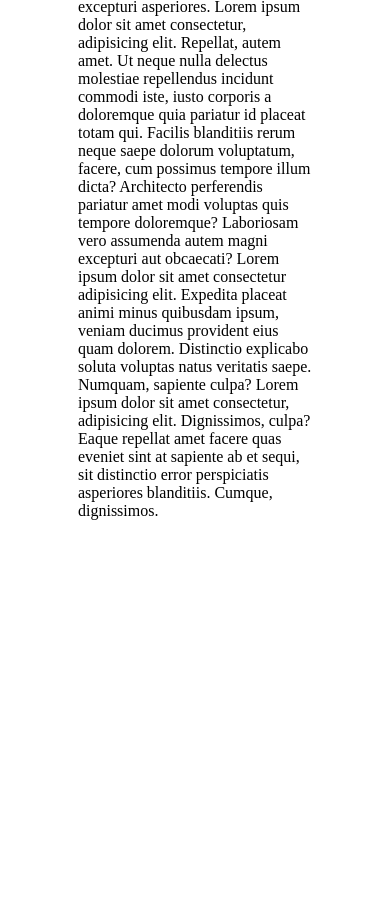
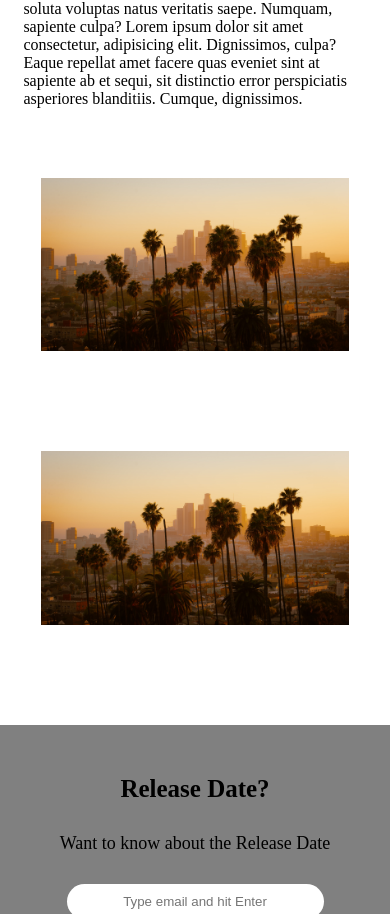
Before and after one commit to saadmalik200/Media-queries-movie-site, a plain HTML site: page index.html in a window 390 px wide. Shown: the part 1086-2000 px from the top of the page. Before the commit the page ends 1626 px from the top, so only its background shows below. Drawn offline with Linux system fonts and the light colour scheme.

Commit message:
Filled the content

```diff
--- a/css/style.css
+++ b/css/style.css
@@ -125,20 +125,71 @@ main h1 {
 }
 
 main p {
+  text-align: left;
   margin: 2rem auto;
 }
 
+.sectionImg {
+  display: flex;
+
+  width: 90%;
+  /* gap: 10rem; */
+  margin: 0 auto;
+}
+
+.sectionImg img {
+  width: 90%;
+  display: block;
+  margin: 5rem auto;
+}
+
+.topFooter {
+  background-color: gray;
+  padding: 10rem 0;
+}
+
+.topFooter h3,
+p,
+input {
+  display: block;
+  margin: 0 auto;
+  /* margin-left: 2rem; */
+  text-align: center;
+}
+
+.topFooter h3 {
+  font-size: 4rem;
+}
+.topFooter p {
+  font-size: 2.5rem;
+  margin: 3rem 0;
+}
+
+.topFooter input {
+  padding: 1rem 4rem;
+  border-radius: 2rem;
+  border: none;
+}
+
+.bottomFooter {
+  background-color: red;
+  padding: 4rem 0;
+}
+
+.bottomFooter p {
+  color: white;
+}
 /*
-
-
-
-
-
-
-
-
-
-
+.
+.
+.
+.
+.
+.
+.
+.
+.
+.
 */
 
 /* MEDIA QUERIES */
@@ -189,6 +240,44 @@ main p {
   nav {
     font-size: 1.9rem;
   }
+
+  main {
+    margin: 0 10%;
+  }
+
+  main h1 {
+    color: red;
+    margin-top: 3rem;
+    font-size: 5rem;
+    margin-bottom: 3rem;
+  }
+
+  main p {
+    margin: 2rem auto;
+  }
+
+  .sectionImg {
+    display: flex;
+
+    width: 90%;
+    /* gap: 10rem; */
+    margin: 0 auto;
+  }
+
+  .sectionImg img {
+    width: 90%;
+    display: block;
+    margin: 5rem auto;
+  }
+
+  .topFooter {
+    background-color: gray;
+    padding: 8rem 0;
+  }
+  .bottomFooter {
+    background-color: red;
+    padding: 3rem 0;
+  }
 }
 
 /* 768 px */
@@ -213,6 +302,58 @@ main p {
   }
   nav {
     font-size: 1.8rem;
+  }
+
+  main {
+    margin: 0 8%;
+  }
+
+  main h1 {
+    color: red;
+    margin-top: 3rem;
+    font-size: 5rem;
+    margin-bottom: 3rem;
+  }
+
+  main p {
+    margin: 2rem auto;
+  }
+
+  .sectionImg {
+    display: flex;
+
+    width: 90%;
+    /* gap: 10rem; */
+    margin: 0 auto;
+  }
+
+  .sectionImg img {
+    width: 90%;
+    display: block;
+    margin: 5rem auto;
+  }
+
+  .topFooter {
+    background-color: gray;
+    padding: 6rem 0;
+  }
+
+  .topFooter h3 {
+    font-size: 3rem;
+  }
+  .topFooter p {
+    font-size: 2rem;
+    margin: 3rem 0;
+  }
+
+  .topFooter input {
+    padding: 1rem 4rem;
+    border-radius: 2rem;
+    border: none;
+  }
+  .bottomFooter {
+    background-color: red;
+    padding: 2rem 0;
   }
 }
 
@@ -249,6 +390,48 @@ main p {
 
   nav {
     font-size: 1.7rem;
+  }
+
+  main {
+    margin: 0 6%;
+  }
+
+  main h1 {
+    color: red;
+    margin-top: 3rem;
+    font-size: 5rem;
+    margin-bottom: 3rem;
+  }
+
+  .sectionImg {
+    flex-direction: column;
+    margin-bottom: 5rem;
+  }
+  .sectionImg img {
+    width: 100%;
+  }
+
+  .topFooter {
+    background-color: gray;
+    padding: 5rem 0;
+  }
+
+  .topFooter h3 {
+    font-size: 3rem;
+  }
+  .topFooter p {
+    font-size: 2rem;
+    margin: 3rem 0;
+  }
+
+  .topFooter input {
+    padding: 1rem 4rem;
+    border-radius: 2rem;
+    border: none;
+  }
+  .bottomFooter {
+    background-color: red;
+    padding: 1.8rem 0;
   }
 }
 
@@ -290,4 +473,44 @@ main p {
   nav li {
     padding: 0.2em 0;
   }
+
+  main {
+    margin: 0 6%;
+  }
+
+  main h1 {
+    color: red;
+    margin-top: 3rem;
+    font-size: 5rem;
+    margin-bottom: 3rem;
+  }
+  .sectionImg {
+    flex-direction: column;
+    margin-bottom: 5rem;
+  }
+  .sectionImg img {
+    width: 100%;
+  }
+  .topFooter {
+    background-color: gray;
+    padding: 5rem 0;
+  }
+
+  .topFooter h3 {
+    font-size: 2.5rem;
+  }
+  .topFooter p {
+    font-size: 1.8rem;
+    margin: 3rem 0;
+  }
+
+  .topFooter input {
+    padding: 1rem 4rem;
+    border-radius: 2rem;
+    border: none;
+  }
+  .bottomFooter {
+    background-color: red;
+    padding: 1.8rem 0;
+  }
 }
--- a/index.html
+++ b/index.html
@@ -32,34 +32,58 @@
       </nav>
     </header>
     <main>
+      <section>
         <h1>Not Based on a true story</h1>
         <p>
           <b>
-          Lorem, ipsum dolor sit amet consectetur adipisicing elit. Sequi rem ex
-          vel earum eveniet odio ab laudantium vero enim optio.
+            Lorem, ipsum dolor sit amet consectetur adipisicing elit. Sequi rem
+            ex vel earum eveniet odio ab laudantium vero enim optio.
           </b>
         </p>
         <p>
           Lorem ipsum dolor, sit amet consectetur adipisicing elit. Consequatur
           quibusdam sequi facere eum odio, vitae corrupti voluptates pariatur,
-        itaque quam sapiente quia earum quaerat. Incidunt dolorem quia deleniti
-        excepturi asperiores. Lorem ipsum dolor sit amet consectetur,
+          itaque quam sapiente quia earum quaerat. Incidunt dolorem quia
+          deleniti excepturi asperiores. Lorem ipsum dolor sit amet consectetur,
           adipisicing elit. Repellat, autem amet. Ut neque nulla delectus
-        molestiae repellendus incidunt commodi iste, iusto corporis a doloremque
-        quia pariatur id placeat totam qui. Facilis blanditiis rerum neque saepe
-        dolorum voluptatum, facere, cum possimus tempore illum dicta? Architecto
-        perferendis pariatur amet modi voluptas quis tempore doloremque?
-        Laboriosam vero assumenda autem magni excepturi aut obcaecati? Lorem
-        ipsum dolor sit amet consectetur adipisicing elit. Expedita placeat
-        animi minus quibusdam ipsum, veniam ducimus provident eius quam dolorem.
-        Distinctio explicabo soluta voluptas natus veritatis saepe. Numquam,
-        sapiente culpa? Lorem ipsum dolor sit amet consectetur, adipisicing
-        elit. Dignissimos, culpa? Eaque repellat amet facere quas eveniet sint
-        at sapiente ab et sequi, sit distinctio error perspiciatis asperiores
-        blanditiis. Cumque, dignissimos.
+          molestiae repellendus incidunt commodi iste, iusto corporis a
+          doloremque quia pariatur id placeat totam qui. Facilis blanditiis
+          rerum neque saepe dolorum voluptatum, facere, cum possimus tempore
+          illum dicta? Architecto perferendis pariatur amet modi voluptas quis
+          tempore doloremque? Laboriosam vero assumenda autem magni excepturi
+          aut obcaecati? Lorem ipsum dolor sit amet consectetur adipisicing
+          elit. Expedita placeat animi minus quibusdam ipsum, veniam ducimus
+          provident eius quam dolorem. Distinctio explicabo soluta voluptas
+          natus veritatis saepe. Numquam, sapiente culpa? Lorem ipsum dolor sit
+          amet consectetur, adipisicing elit. Dignissimos, culpa? Eaque repellat
+          amet facere quas eveniet sint at sapiente ab et sequi, sit distinctio
+          error perspiciatis asperiores blanditiis. Cumque, dignissimos.
         </p>
+      </section>
+      <section class="sectionImg">
+        <div>
+          <img src="./images/cedric-letsch-UZVlSjrIJ3o-unsplash.jpg" alt="" />
+        </div>
+        <div>
+          <img src="./images/cedric-letsch-UZVlSjrIJ3o-unsplash.jpg" alt="" />
+        </div>
+      </section>
     </main>
 
-    <footer></footer>
+    <footer>
+      <section class="topFooter">
+        <h3>Release Date?</h3>
+        <p>Want to know about the Release Date</p>
+        <input
+          type="email"
+          name=""
+          placeholder="Type email and hit Enter"
+          id=""
+        />
+      </section>
+      <section class="bottomFooter">
+        <p>Copyrights @ 2022 All rights reserved</p>
+      </section>
+    </footer>
   </body>
 </html>
```
Lines whose indentation alone changed are shown as unchanged.
